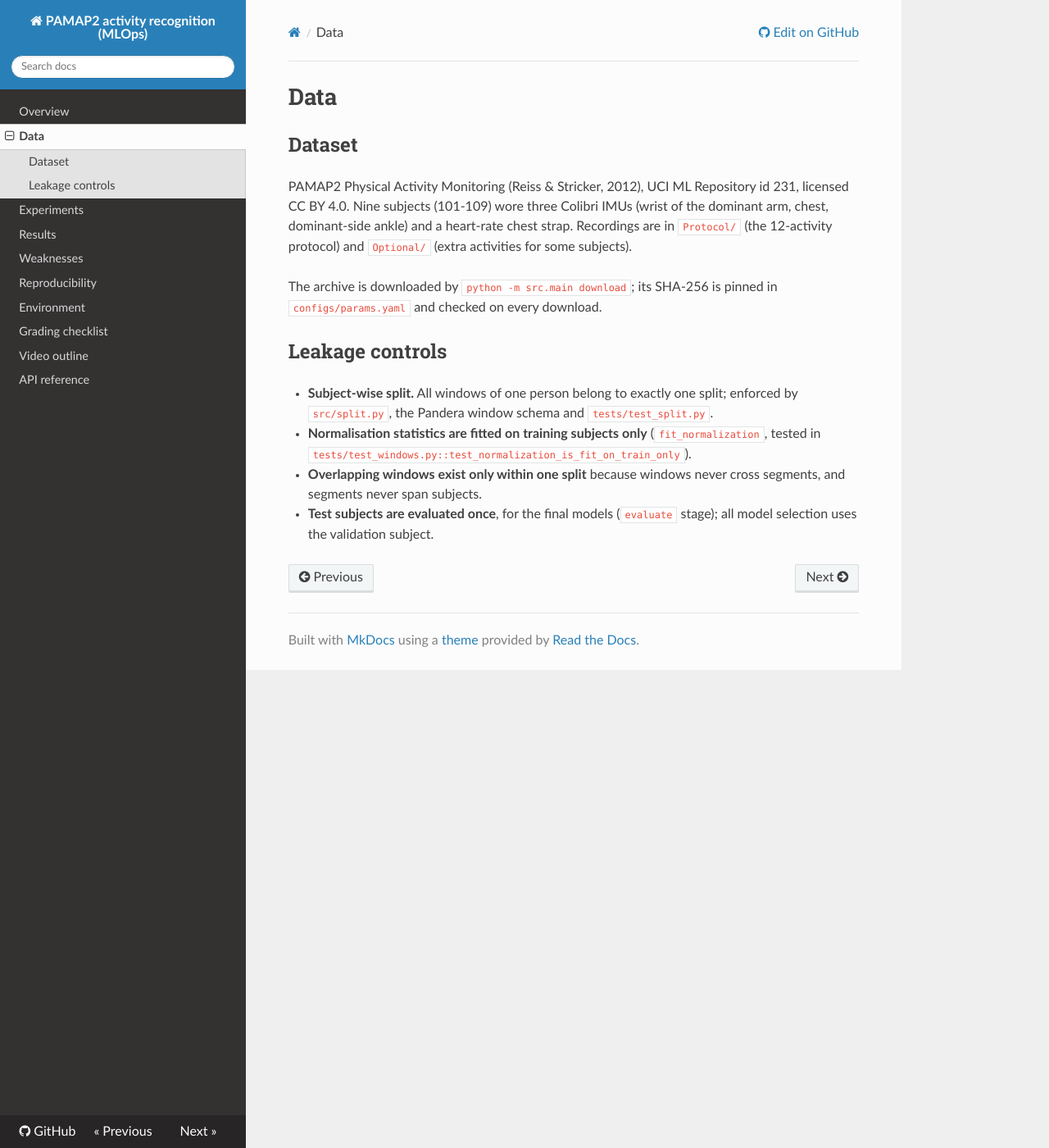
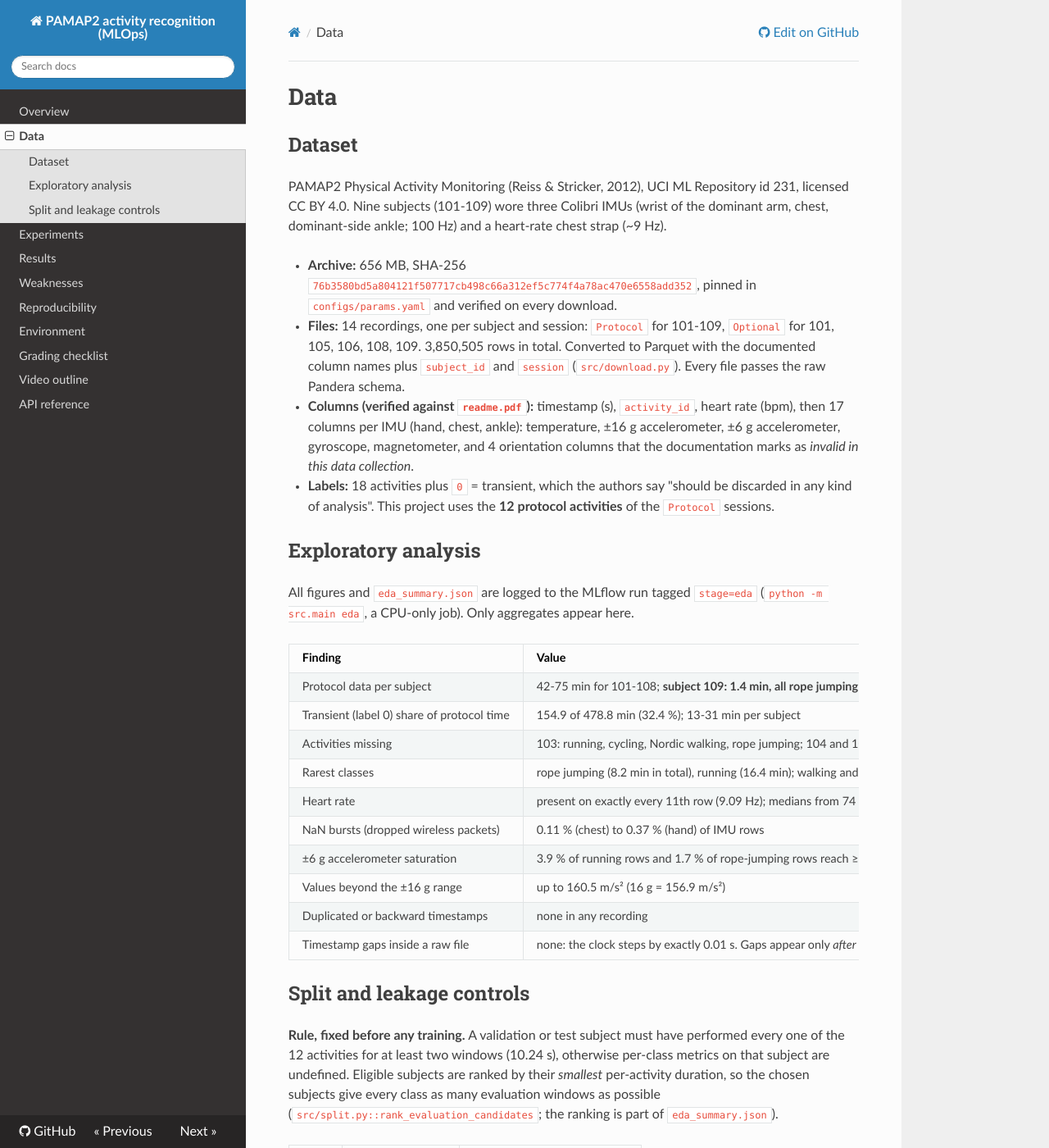
Before and after one commit to Mrazakos/pamap2-activity-mlops, an MkDocs documentation site: the page built from docs/data.md, in a window 1280 px wide and 1400 px high. Shown: the whole window at 82% size. Built offline with MkDocs 1.6.1, drawn with Linux system fonts in a browser that asks for light colours; nearby versions of some CDN libraries; some of the changed text lies outside the part shown.

Commit message:
feat: fix validation/test subjects with a data-driven eligibility rule
Eval subjects must have every protocol activity; ranked by smallest
per-activity duration -> test 101, val 102 (EDA: 106 has only 2.5 s of
rope jumping, 103/104/107 miss activities, 109 has 1.4 min). Decided
before any training; documented in docs/data.md.

Co-Authored-By: Claude Opus 5.5 <noreply@anthropic.com>

```diff
--- a/docs/data.md
+++ b/docs/data.md
@@ -4,19 +4,63 @@
 
 PAMAP2 Physical Activity Monitoring (Reiss & Stricker, 2012), UCI ML Repository id 231,
 licensed CC BY 4.0. Nine subjects (101-109) wore three Colibri IMUs (wrist of the dominant arm,
-chest, dominant-side ankle) and a heart-rate chest strap. Recordings are in `Protocol/` (the
-12-activity protocol) and `Optional/` (extra activities for some subjects).
+chest, dominant-side ankle; 100 Hz) and a heart-rate chest strap (~9 Hz).
 
-The archive is downloaded by `python -m src.main download`; its SHA-256 is pinned in
-`configs/params.yaml` and checked on every download.
+* **Archive:** 656 MB, SHA-256 `76b3580bd5a804121f507717cb498c66a312ef5c774f4a78ac470e6558add352`,
+  pinned in `configs/params.yaml` and verified on every download.
+* **Files:** 14 recordings, one per subject and session: `Protocol` for 101-109, `Optional`
+  for 101, 105, 106, 108, 109. 3,850,505 rows in total. Converted to Parquet with the documented
+  column names plus `subject_id` and `session` (`src/download.py`). Every file passes the raw
+  Pandera schema.
+* **Columns (verified against `readme.pdf`):** timestamp (s), `activity_id`, heart rate (bpm),
+  then 17 columns per IMU (hand, chest, ankle): temperature, ±16 g accelerometer, ±6 g
+  accelerometer, gyroscope, magnetometer, and 4 orientation columns that the documentation
+  marks as *invalid in this data collection*.
+* **Labels:** 18 activities plus `0` = transient, which the authors say "should be discarded in
+  any kind of analysis". This project uses the **12 protocol activities** of the `Protocol`
+  sessions.
 
-## Leakage controls
+## Exploratory analysis
 
-* **Subject-wise split.** All windows of one person belong to exactly one split; enforced by
-  `src/split.py`, the Pandera window schema and `tests/test_split.py`.
+All figures and `eda_summary.json` are logged to the MLflow run tagged `stage=eda`
+(`python -m src.main eda`, a CPU-only job). Only aggregates appear here.
+
+| Finding | Value |
+|---|---|
+| Protocol data per subject | 42-75 min for 101-108; **subject 109: 1.4 min, all rope jumping** |
+| Transient (label 0) share of protocol time | 154.9 of 478.8 min (32.4 %); 13-31 min per subject |
+| Activities missing | 103: running, cycling, Nordic walking, rope jumping; 104 and 107: rope jumping; 106: only 2.5 s of rope jumping (less than one window) |
+| Rarest classes | rope jumping (8.2 min in total), running (16.4 min); walking and ironing about 40 min each |
+| Heart rate | present on exactly every 11th row (9.09 Hz); medians from 74 bpm (lying) to 166 bpm (running, rope jumping) |
+| NaN bursts (dropped wireless packets) | 0.11 % (chest) to 0.37 % (hand) of IMU rows |
+| ±6 g accelerometer saturation | 3.9 % of running rows and 1.7 % of rope-jumping rows reach ≥ 98 % of its range (±16 g: 0.1 %) |
+| Values beyond the ±16 g range | up to 160.5 m/s² (16 g = 156.9 m/s²) |
+| Duplicated or backward timestamps | none in any recording |
+| Timestamp gaps inside a raw file | none: the clock steps by exactly 0.01 s. Gaps appear only *after* transient and NaN rows are removed, which is where segments must be split |
+
+## Split and leakage controls
+
+**Rule, fixed before any training.** A validation or test subject must have performed every
+one of the 12 activities for at least two windows (10.24 s), otherwise per-class metrics on
+that subject are undefined. Eligible subjects are ranked by their *smallest* per-activity
+duration, so the chosen subjects give every class as many evaluation windows as possible
+(`src/split.py::rank_evaluation_candidates`; the ranking is part of `eda_summary.json`).
+
+| Rank | Subject | Smallest per-activity duration |
+|---|---|---|
+| 1 | 101 → **test** | 129.1 s (rope jumping) |
+| 2 | 102 → **validation** | 92.4 s (running) |
+| 3 | 108 | 88.1 s (rope jumping) |
+| 4 | 105 | 77.3 s (rope jumping) |
+
+All other subjects (103-109 except 102) are training subjects. Single-subject validation and
+test sets are noisy, so leave-one-subject-out results are reported as well.
+
+* **Subject-wise split.** All windows of one person belong to exactly one split. This is enforced by
+  `src/split.py`, the Pandera window schema (`no subject in two splits`) and `tests/test_split.py`.
 * **Normalisation statistics are fitted on training subjects only** (`fit_normalization`,
-  tested in `tests/test_windows.py::test_normalization_is_fit_on_train_only`).
-* **Overlapping windows exist only within one split** because windows never cross segments,
-  and segments never span subjects.
-* **Test subjects are evaluated once**, for the final models (`evaluate` stage); all model
-  selection uses the validation subject.
+  `tests/test_windows.py::test_normalization_is_fit_on_train_only`).
+* **Overlapping windows stay inside one split**, because windows never cross a segment and
+  segments never span subjects.
+* **The test subject is evaluated once**, for the final models (DVC stage `evaluate`). All
+  model selection uses the validation subject.
```
Also changed, not shown: 4 other files.
